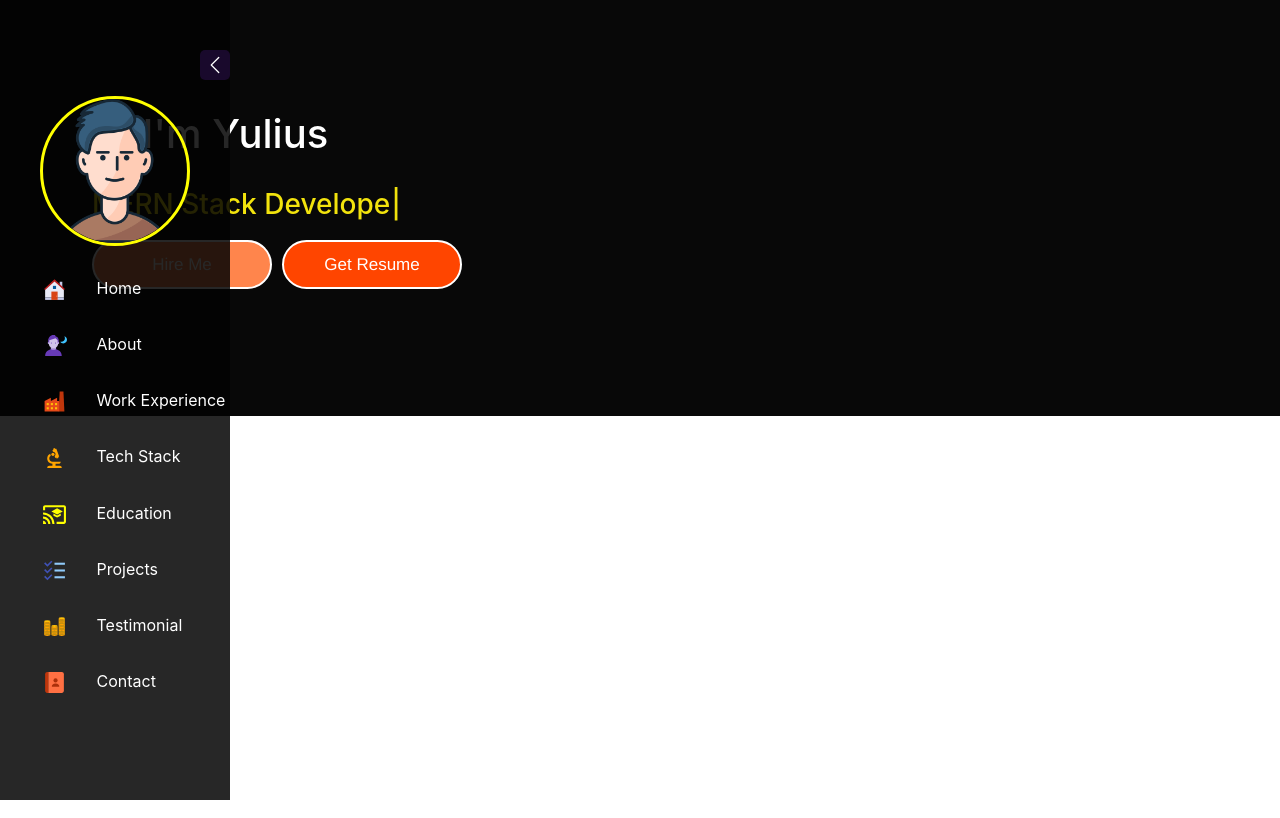
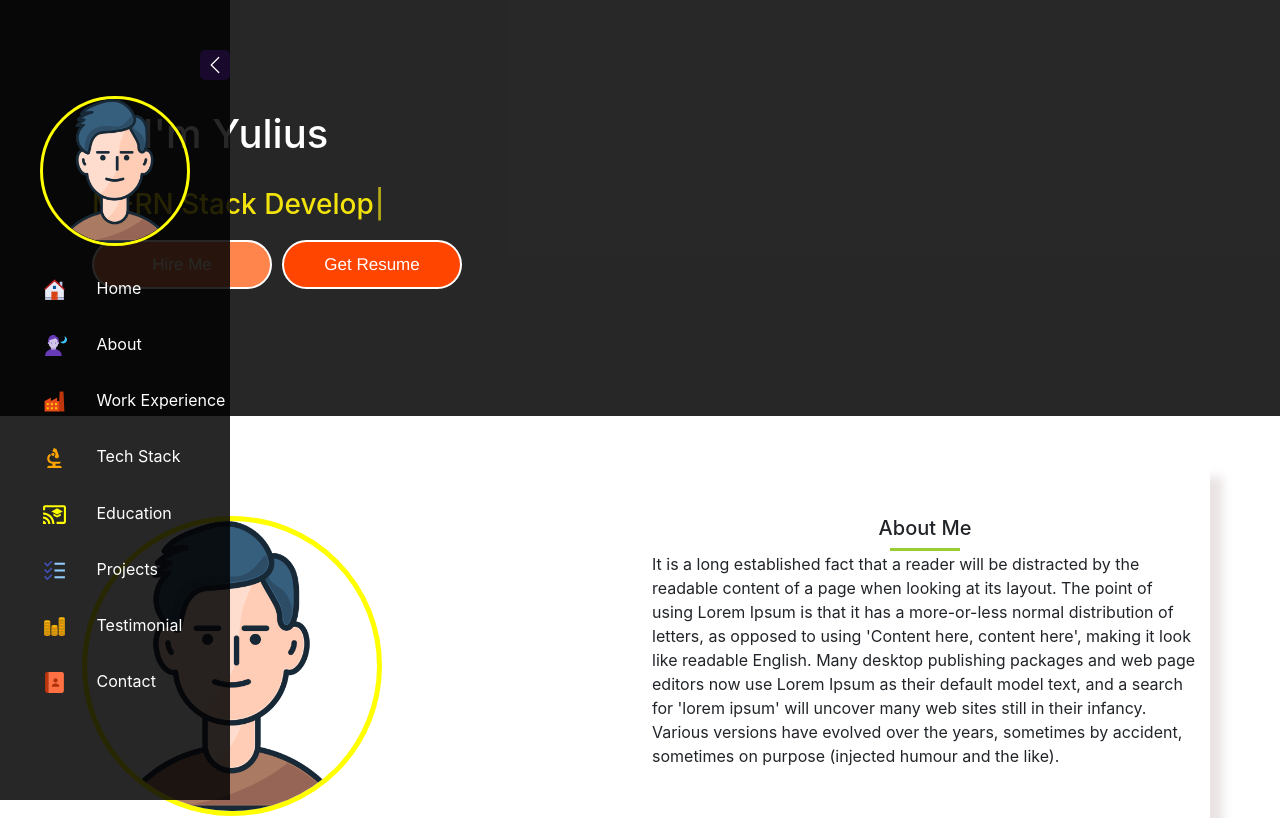
Before and after one commit to yuliussetyawan/react-responsive-portfolio, a React (Create React App) app in the folder client/: page / in a window 1280 px wide. Shown: the top 818 px of the page. Built offline with nearby package versions, Linux system fonts and the light colour scheme.

Commit message:
Part-9 About Section Design

```diff
--- a/client/src/App.css
+++ b/client/src/App.css
@@ -1,38 +1,23 @@
-.App {
-  text-align: center;
+::-webkit-scrollbar{
+  width: 8px;
+  height: auto;
 }
 
-.App-logo {
-  height: 40vmin;
-  pointer-events: none;
+::-webkit-scrollbar-track{
+  box-shadow: inset 0 0 5px rgb(103,100,109);
 }
 
-@media (prefers-reduced-motion: no-preference) {
-  .App-logo {
-    animation: App-logo-spin infinite 20s linear;
-  }
+::-webkit-scrollbar-thumb{
+  background-color: #FF1042;
+  border-radius: 5px;
 }
 
-.App-header {
-  background-color: #282c34;
-  min-height: 100vh;
-  display: flex;
-  flex-direction: column;
-  align-items: center;
-  justify-content: center;
-  font-size: calc(10px + 2vmin);
+::-webkit-scrollbar-thumb:hover{
+  background-color: #720ba9;
+}
+
+
+#dark{
+  background-color: #46045E;
   color: white;
 }
-
-.App-link {
-  color: #61dafb;
-}
-
-@keyframes App-logo-spin {
-  from {
-    transform: rotate(0deg);
-  }
-  to {
-    transform: rotate(360deg);
-  }
-}
--- a/client/src/App.js
+++ b/client/src/App.js
@@ -1,10 +1,12 @@
 import React from "react";
 import Sidebar from "./Components/Sidebar/Sidebar";
+import About from "./Components/About/About";
 
 const App = () => {
   return (
-    <div className="container-fluid sidebar-section">
+    <div>
       <Sidebar />
+      <About/>
     </div>
   );
 };
--- /dev/null
+++ b/client/src/Components/About/About.css
@@ -0,0 +1,32 @@
+.about-section {
+  box-shadow: 15px 9px 9px -2px rgba(230, 224, 224, 0.86);
+  -webkit-box-shadow: 15px 9px 9px -2px rgba(230, 224, 224, 0.86);
+  -moz-box-shadow: 15px 9px 9px -2px rgba(230, 224, 224, 0.86);
+  margin-top: 50px;
+  height: 500px;
+}
+
+.about-image img {
+  height: 300px;
+  width: 300px;
+  border-radius: 190px;
+  margin-top: 50px;
+  border: 5px solid yellow;
+  object-fit: cover;
+}
+
+.about-details {
+  margin-top: 50px;
+}
+
+.about-title h5 {
+  text-align: center;
+}
+
+.line {
+  display: block;
+  width: 70px;
+  height: 3px;
+  margin: 1px auto;
+  background-color: yellowgreen;
+}
--- /dev/null
+++ b/client/src/Components/About/About.js
@@ -0,0 +1,39 @@
+import React from "react";
+import "./About.css";
+import ProfilePic from "../../Image/5556468.png";
+
+const About = () => {
+  return (
+    <div className="container about-section">
+      <div className="row">
+        <div className="col-xl-6 col-lg-6 col-md-12 col-sm-12">
+          <div className="about-image">
+            <img src={ProfilePic} alt="Profile" />
+          </div>
+        </div>
+        <div className="col-xl-6 col-lg-6 col-sm-12 col-md-12">
+          <div className="about-details">
+            <div className="about-title">
+              <h5>About Me</h5>
+              <span className="line"></span>
+            </div>
+            <p>
+              It is a long established fact that a reader will be distracted by
+              the readable content of a page when looking at its layout. The
+              point of using Lorem Ipsum is that it has a more-or-less normal
+              distribution of letters, as opposed to using 'Content here,
+              content here', making it look like readable English. Many desktop
+              publishing packages and web page editors now use Lorem Ipsum as
+              their default model text, and a search for 'lorem ipsum' will
+              uncover many web sites still in their infancy. Various versions
+              have evolved over the years, sometimes by accident, sometimes on
+              purpose (injected humour and the like).
+            </p>
+          </div>
+        </div>
+      </div>
+    </div>
+  );
+};
+
+export default About;
```
